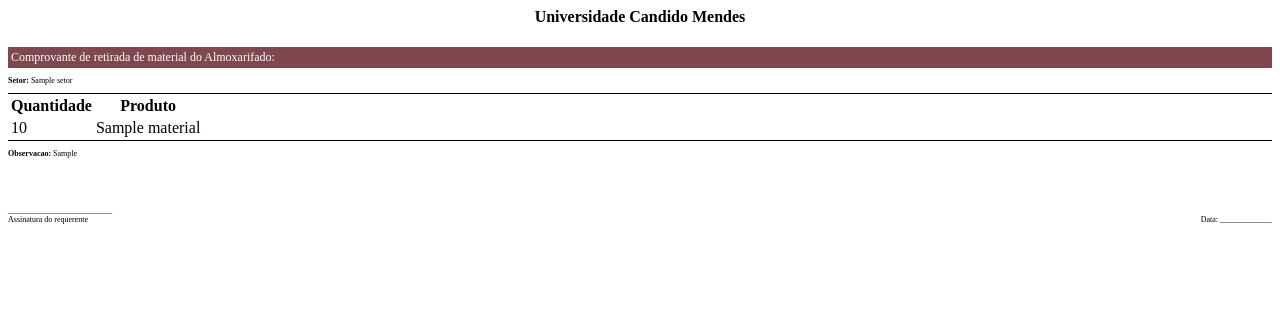
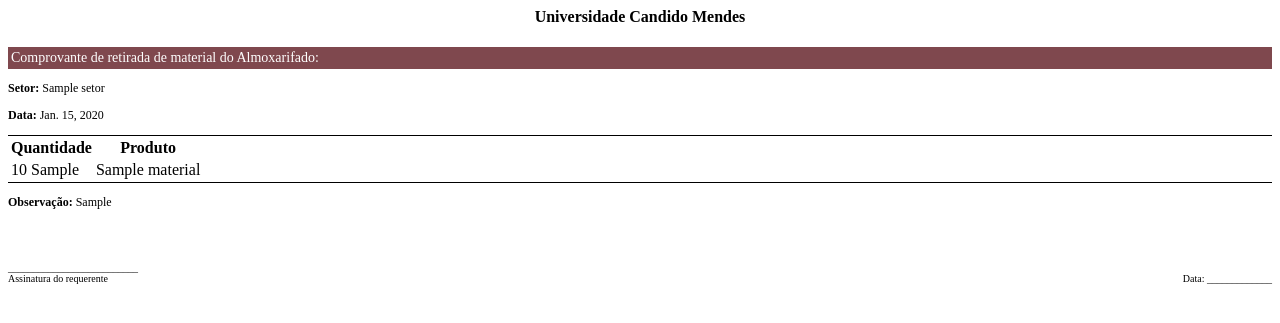
Before and after one commit to cabrall10/projeto_ucam, a Django app: template almoxarifado/templates/reports/relatorio_saidas.html in a window 1280 px wide. Shown: the top 323 px of the page. Run offline with Django 3.2, Linux system fonts and the light colour scheme; the template is opened without the code that fills it: values that come from a table or form of the project are taken from there, others are empty; tables that the repository leaves empty hold one stand-in row (values such as "Sample post"); parts of the project's set-up code (start-up, migrations or seed data) failed here and were passed over.

Commit message:
Altera layout dos PDFs

```diff
--- a/almoxarifado/templates/reports/relatorio_entradas.html
+++ b/almoxarifado/templates/reports/relatorio_entradas.html
@@ -25,7 +25,7 @@
       background-color:#7f484e;
       color:white;
       padding:3px;
-      font-size: 12px ;
+      font-size: 14px ;
     }
 
     .imagem{
@@ -39,7 +39,7 @@
     }
 
     .texto-nota{
-      font-size: 8px ;
+      font-size: 12px ;
     }
 
     .separador{
--- a/almoxarifado/templates/reports/relatorio_saidas.html
+++ b/almoxarifado/templates/reports/relatorio_saidas.html
@@ -23,12 +23,12 @@
     .titulo-descricao{
       background-color:#7f484e;
       color:white;
-      font-size: 12px ;
+      font-size: 14px ;
       padding:3px;
     }
 
     .retirada-descricao{
-      font-size: 8px ;
+      font-size: 12px ;
     }
 
     .imagem{
@@ -42,7 +42,7 @@
     }
 
     .rodape{
-      font-size: 8px ;
+      font-size: 10px ;
       padding-top: 40px;
 
     }
@@ -73,6 +73,7 @@
         </div>
         <div class="retirada-descricao">
           <p><b>Setor:</b> {{ obj.solicitante }}</p>
+          <p><b>Data:</b> {{ obj.data }}</p>
           <hr class="separador">
           <table>
             <tr>
@@ -81,13 +82,13 @@
             </tr>
           {% for item in obj.item_saida.all %}
             <tr>
-              <td>{{ item.quantidade }}</td>
+              <td>{{ item.quantidade }} {{ item.material.unidade_medida.abreviacao }}</td>
               <td>{{ item.material }}</td>
             </tr>
           {% endfor %}
           </table>
           <hr class="separador">
-          <p><b>Observacao:</b> {{ obj.observacao }}</p>
+          <p><b>Observação:</b> {{ obj.observacao }}</p>
         </div>
       {% endfor %}
 
```
Also changed, not shown: almoxarifado/models/item_entrada.py (line endings or trailing spaces).
